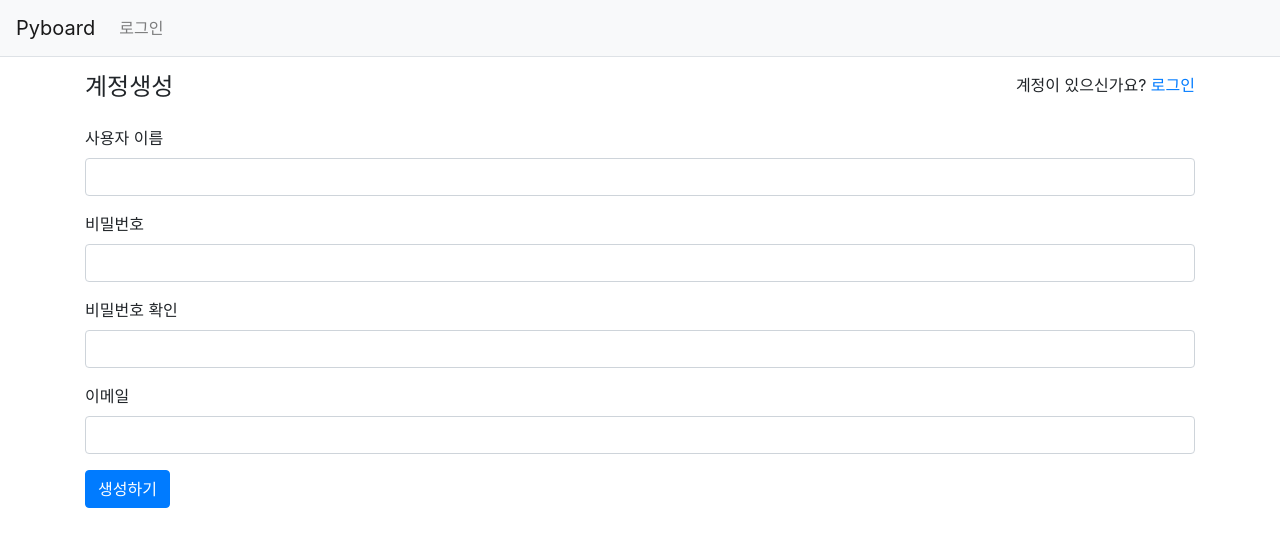
After one commit to NamCheolKim/pyboard, a Django app: page /common/signup/ in a window 1280 px wide. The commit adds this page. Shown: the top 547 px of the page. Run offline with Django 3.2, Linux system fonts and the light colour scheme; some libraries are stand-ins or nearby versions.

Commit message:
로그인, 로그아웃, 회원가입 추가

```diff
--- /dev/null
+++ b/common/forms.py
@@ -0,0 +1,11 @@
+from django import forms
+from django.contrib.auth.forms import UserCreationForm
+from django.contrib.auth.models import User
+
+
+class SignUpForm(UserCreationForm):
+    email = forms.EmailField(label="이메일")
+
+    class Meta:
+        model = User
+        fields = ("username", "email")
--- a/common/urls.py
+++ b/common/urls.py
@@ -1,5 +1,6 @@
 from django.urls import path
 from django.contrib.auth import views
+from . import views as view
 
 app_name = "common"
 
@@ -9,4 +10,6 @@ urlpatterns = [
         views.LoginView.as_view(template_name="common/login.html"),
         name="login",
     ),
+    path("logout/", views.LogoutView.as_view(), name="logout"),
+    path("signup/", view.signup, name="signup"),
 ]
--- a/common/views.py
+++ b/common/views.py
@@ -1,3 +1,21 @@
-from django.shortcuts import render
+from django.contrib.auth import authenticate, login
+from django.shortcuts import render, redirect, reverse
 
-# Create your views here.
+from . import forms
+
+
+def signup(request):
+    """SignUp Definition"""
+
+    if request.method == "POST":
+        form = forms.SignUpForm(request.POST)
+        if form.is_valid():
+            form.save()
+            username = form.cleaned_data.get("username")
+            raw_password = form.cleaned_data.get("password1")
+            user = authenticate(username=username, password=raw_password)
+            login(request, user)
+            return redirect(reverse("index"))
+    else:
+        form = forms.SignUpForm()
+    return render(request, "common/signup.html", {"form": form})
--- a/config/urls.py
+++ b/config/urls.py
@@ -15,9 +15,11 @@ Including another URLconf
 """
 from django.contrib import admin
 from django.urls import path, include
+from pyboard import views
 
 urlpatterns = [
     path("admin/", admin.site.urls),
     path("pyboard/", include("pyboard.urls", namespace="pyboard")),
     path("common/", include("common.urls", namespace="common")),
+    path("", views.IndexView.as_view(), name="index"),
 ]
--- /dev/null
+++ b/templates/common/signup.html
@@ -0,0 +1,38 @@
+{% extends "base.html" %}
+{% block content %}
+<div class="container my-3">
+    <div class="row my-3">
+        <div class="col-4">
+            <h4>계정생성</h4>
+        </div>
+        <div class="col-8 text-right">
+            <span>계정이 있으신가요? <a href="{% url 'common:login' %}"> 로그인</a></span>
+        </div>
+    </div>
+    <form method="post" class="post-form">
+        {% csrf_token %}
+        {% include "form_errors.html" %}
+        <div class="form-group">
+            <label for="username">사용자 이름</label>
+            <input type="text" class="form-control" name="username" id="username"
+                   value="{{ form.username.value|default_if_none:'' }}">
+        </div>
+        <div class="form-group">
+            <label for="password1">비밀번호</label>
+            <input type="password" class="form-control" name="password1" id="password1"
+                   value="{{ form.password1.value|default_if_none:'' }}">
+        </div>
+        <div class="form-group">
+            <label for="password2">비밀번호 확인</label>
+            <input type="password" class="form-control" name="password2" id="password2"
+                   value="{{ form.password2.value|default_if_none:'' }}">
+        </div>
+        <div class="form-group">
+            <label for="email">이메일</label>
+            <input type="text" class="form-control" name="email" id="email"
+                   value="{{ form.email.value|default_if_none:'' }}">
+        </div>
+        <button type="submit" class="btn btn-primary">생성하기</button>
+    </form>
+</div>
+{% endblock %}
--- /dev/null
+++ b/templates/form_errors.html
@@ -0,0 +1,15 @@
+{% if form.errors %}
+
+    {% for field in form %}
+        {% for error in field.errors %} <!-- feild error -->
+            <div class="alert alert-danger">
+                <strong>{{ field.label }}</strong>
+                {{ error }}
+            </div>
+        {% endfor %}
+    {% endfor %}
+
+    {% for error in form.non_feild_errors %} <!-- none feild error -->
+        <div class="alert alert-danger"><strong>{{ error }}</strong></div>
+    {% endfor %}
+{% endif %}
--- a/templates/navbar.html
+++ b/templates/navbar.html
@@ -7,7 +7,11 @@
   <div class="collapse navbar-collapse flex-grow-0" id="navbarNav">
     <ul class="navbar-nav">
       <li class="nav-item ">
+      {% if user.is_authenticated %}
+        <a class="nav-link" href="{% url 'common:logout' %}"> {{ user.username }} (로그아웃)</a>
+      {% else %}
         <a class="nav-link" href="{% url 'common:login' %}">로그인</a>
+      {% endif %}
       </li>
     </ul>
   </div>
```
Also changed, not shown: config/settings.py (+6 -3 lines), templates/common/login.html (added, +26 -0 lines).
